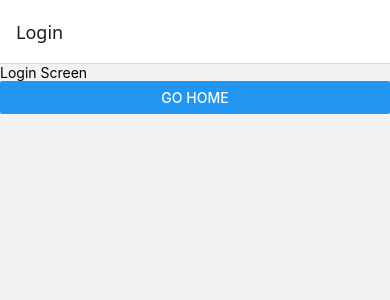
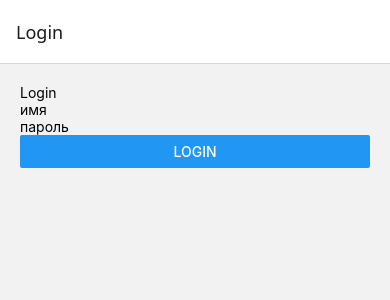
Before and after one commit to roman23323/quiz-client, a React Native app: screen /Login in a window 390 px wide. Shown: the top 300 px of the page. Built offline with nearby package versions, Linux system fonts and the light colour scheme.

Commit message:
feat(auth): add login screen

```diff
--- a/src/screens/auth/LoginScreen.tsx
+++ b/src/screens/auth/LoginScreen.tsx
@@ -1,10 +1,42 @@
-import { View, Text, Button } from "react-native";
+import { useState } from "react";
+import { View, Text, TextInput, Button } from "react-native";
+import { authApi } from "../../services/api/auth.api";
+import { useAuthStore } from "../../store/auth.store";
 
-export default function LoginScreen({ navigation }: any) {
+export default function LoginScreen() {
+  const [name, setName] = useState("");
+  const [password, setPassword] = useState("");
+
+  const login = useAuthStore((s) => s.login);
+
+  const handleLogin = async () => {
+    try {
+      const data = await authApi.login({ name, password });
+
+      await login(data.token, data.user);
+    } catch (e) {
+      console.log("Login error:", e);
+    }
+  };
+
   return (
-    <View>
-      <Text>Login Screen</Text>
-      <Button title="Go Home" onPress={() => navigation.navigate("Home")} />
+    <View style={{ padding: 20 }}>
+      <Text>Login</Text>
+
+      <TextInput
+        placeholder="имя"
+        value={name}
+        onChangeText={setName}
+      />
+
+      <TextInput
+        placeholder="пароль"
+        value={password}
+        onChangeText={setPassword}
+        secureTextEntry
+      />
+
+      <Button title="Login" onPress={handleLogin} />
     </View>
   );
 }
```
